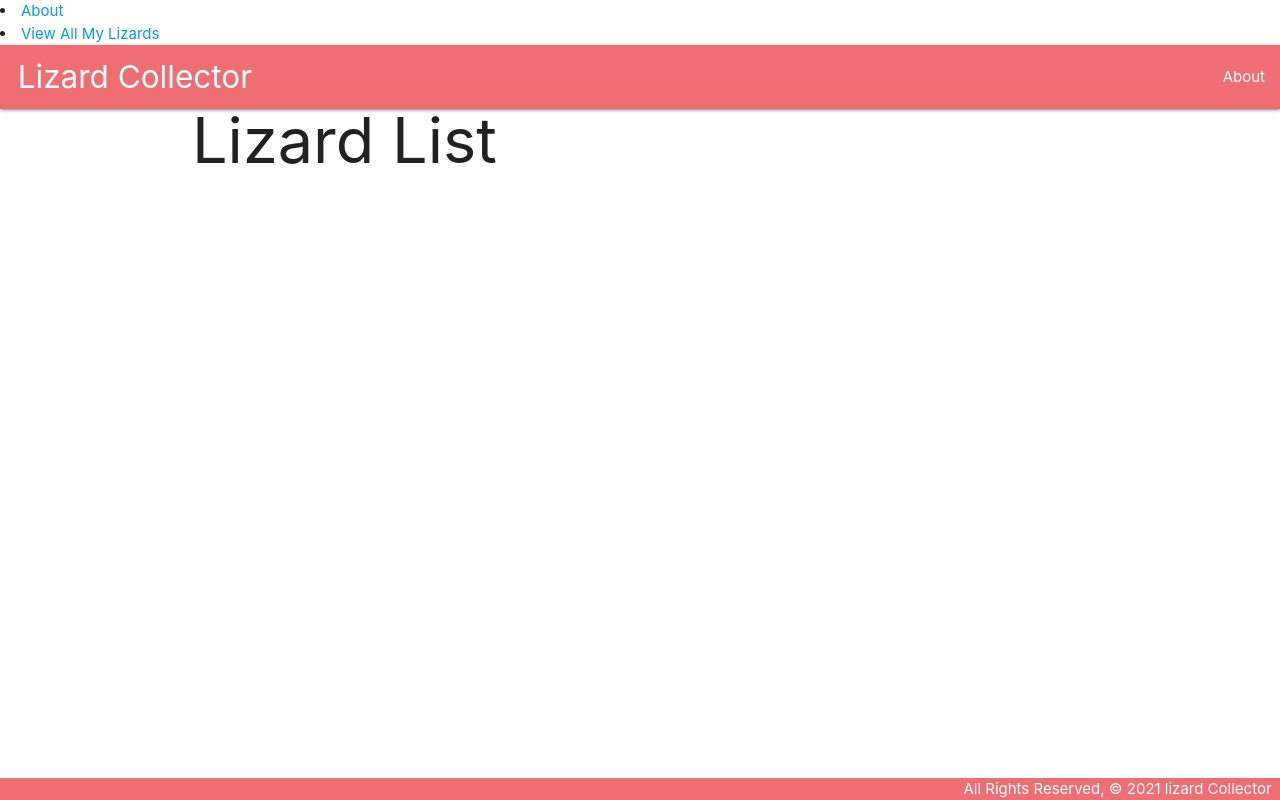
After one commit to BrysonLingle/newlizardcollector, a Django app: template lizardcollector/main_app/templates/lizards/index.html in a window 1280 px wide. The commit adds this page. Run offline with Django 4.2, Linux system fonts and the light colour scheme; the template is opened without the code that fills it, so the values that code supplies are empty.

Commit message:
working on migration

```diff
--- a/lizardcollector/lizardcollector/settings.py
+++ b/lizardcollector/lizardcollector/settings.py
@@ -25,7 +25,7 @@ SECRET_KEY = 'django-insecure-l2q3_y%$y=x5j@nlob&^7jcrzmswlb8u6!omu$h@4oyp63ao5=
 # SECURITY WARNING: don't run with debug turned on in production!
 DEBUG = True
 
-ALLOWED_HOSTS = []
+ALLOWED_HOSTS = ['*']
 
 
 # Application definition
@@ -117,7 +117,7 @@ USE_TZ = True
 # Static files (CSS, JavaScript, Images)
 # https://docs.djangoproject.com/en/4.2/howto/static-files/
 
-STATIC_URL = 'static/'
+STATIC_URL = '/static/'
 
 # Default primary key field type
 # https://docs.djangoproject.com/en/4.2/ref/settings/#default-auto-field
--- a/lizardcollector/main_app/static/css/style.css
+++ b/lizardcollector/main_app/static/css/style.css
@@ -0,0 +1,14 @@
+body {
+    display: flex;
+    min-height: 100vh;
+    flex-direction: column;
+  }
+
+  main {
+    flex: 1 0 auto;
+  }
+
+  footer.page-footer {
+    padding-top: 0;
+    text-align: right;
+  }
--- a/lizardcollector/main_app/templates/lizardcollector/base.html
+++ b/lizardcollector/main_app/templates/lizardcollector/base.html
@@ -1,3 +1,4 @@
+{% load static %}
 <!DOCTYPE html>
 <html lang="en">
 <head>
@@ -6,9 +7,14 @@
   <meta http-equiv="X-UA-Compatible" content="ie=edge">
   <title>Lizard Collector</title>
   <link rel="stylesheet" href="https://cdnjs.cloudflare.com/ajax/libs/materialize/1.0.0/css/materialize.min.css">
+  <link rel="stylesheet" type="text/css" href="{% static 'css/style.css' %}">
 </head>
 <body>
   <header class="navbar-fixed">
+    <li><a href="/about">About</a></li>
+
+<li><a href="/cats">View All My Lizards</a></li>
+
     <nav>
       <div class="nav-wrapper">
         <ul>
--- /dev/null
+++ b/lizardcollector/main_app/templates/lizards/index.html
@@ -0,0 +1,21 @@
+{% extends 'base.html' %}
+{% block content %}
+
+<h1>Lizard List</h1>
+
+{% for lizard in lizards %}
+  <div class="card">
+    <div class="card-content">
+      <span class="card-title">{{ lizard.name }}</span>
+      <p>Breed: {{ lizard.breed }}</p>
+      <p>Description: {{ lizard.description }}</p>
+      {% if lizard.age > 0 %}
+        <p>Age: {{ lizard.age }}</p>
+      {% else %}
+        <p>Age: small</p>
+      {% endif %}
+    </div>
+  </div>
+{% endfor %}
+
+{% endblock %}
```
Also changed, not shown: lizardcollector/main_app/views.py (+6 -1 lines).
